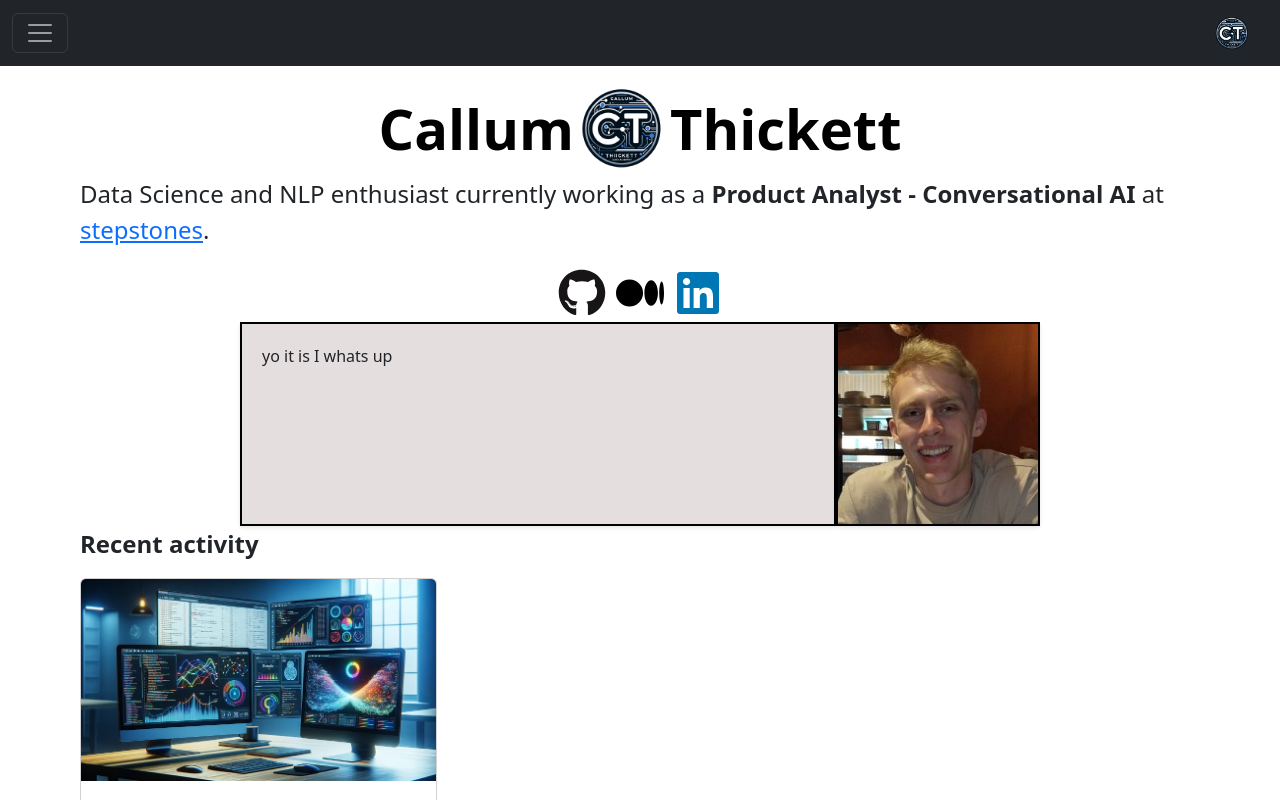
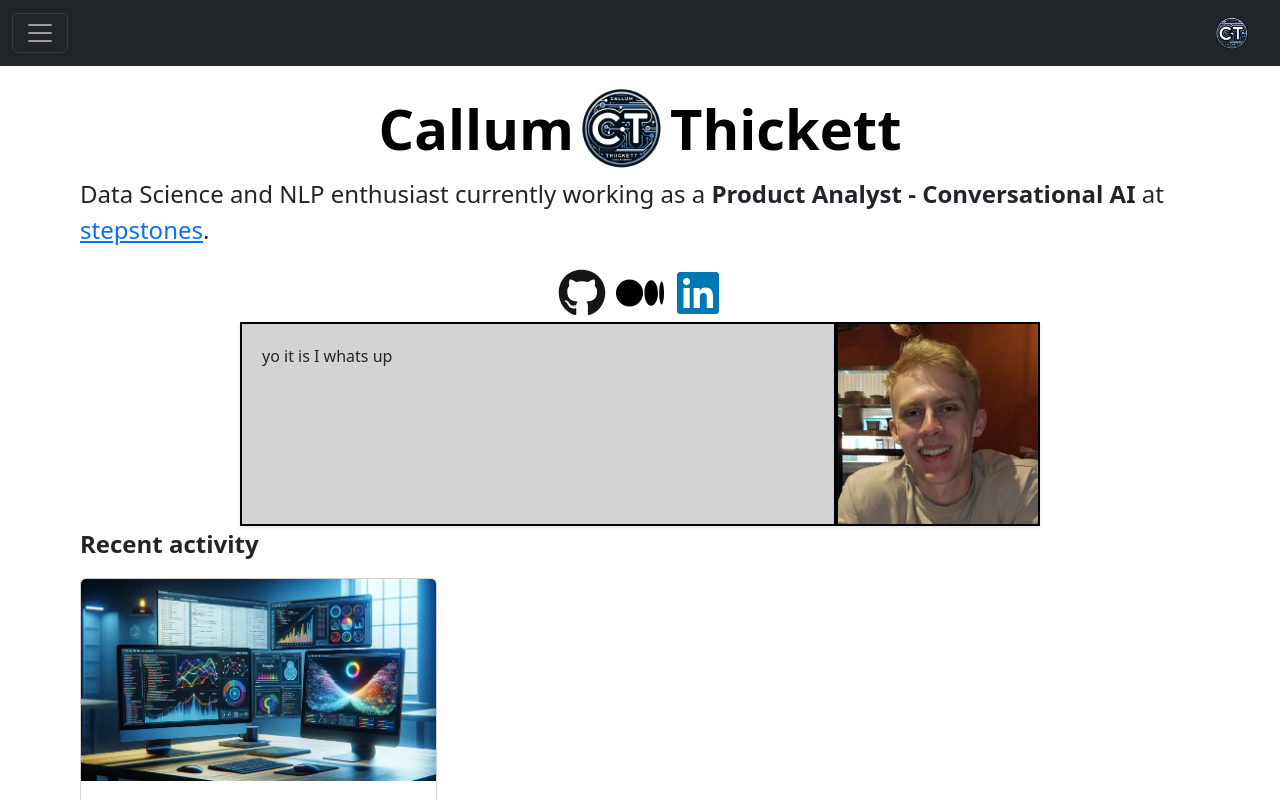
Before and after one commit to thickett/Portfolio_website, a React (Vite) app: page / in a window 1280 px wide. Shown: the top 800 px of the page. Built offline with nearby package versions, Linux system fonts and the light colour scheme.

Commit message:
style: change colour of about me box

```diff
--- a/src/components/styles/aboutMe.css
+++ b/src/components/styles/aboutMe.css
@@ -13,7 +13,7 @@
     box-shadow: 0 2px 4px rgba(0,0,0,0.1);
     overflow: auto;
     word-wrap: break-word;
-    background-color:#e4dede;
+    background-color:#D3D3D3;
   }
 
   .about-me-image {
```
